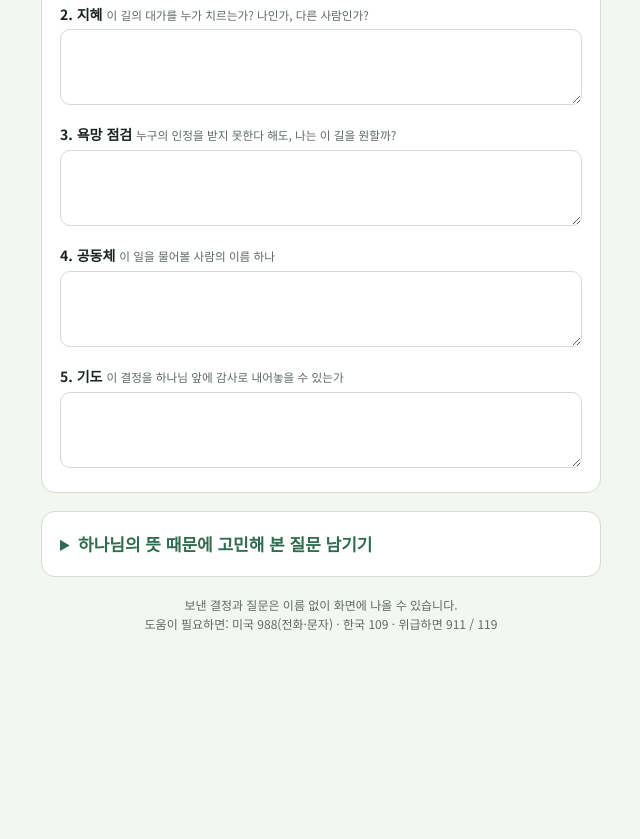
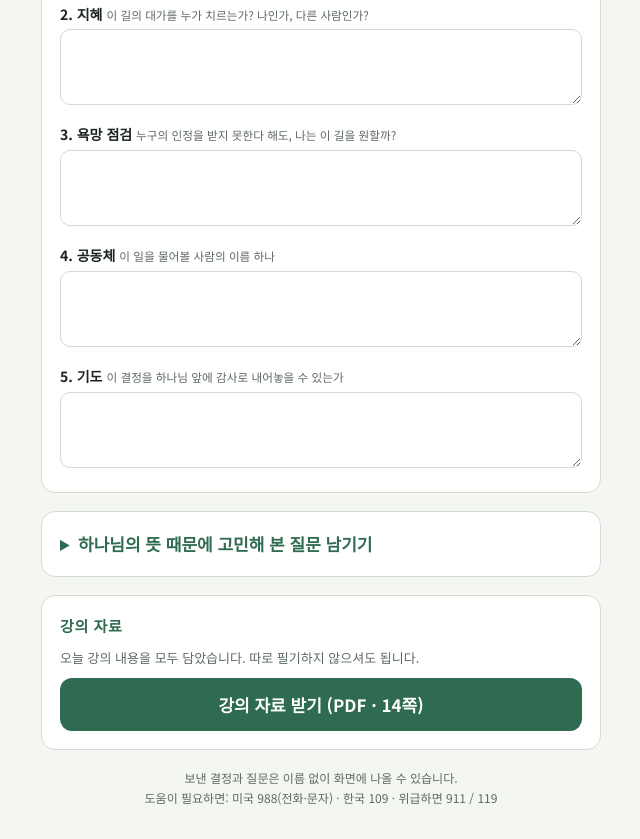
Before and after one commit to karamjang-arch/dodream-live, a plain HTML site: page join.html in a window 1280 px wide. Shown: the part 545-1384 px from the top of the page, without its empty margins (319-959 px from the left). Before the commit the page ends 1210 px from the top, so only its background shows below. Drawn offline with Linux system fonts and the light colour scheme; no server answers.

Commit message:
참여 화면 맨 아래에 강의 자료(PDF) 받기 추가
Co-Authored-By: Claude Opus 5.5 <noreply@anthropic.com>
Claude-Session: https://claude.ai/code/session_01WCtJVLu4WFEXRXLiWT1Dhi

```diff
--- a/join.html
+++ b/join.html
@@ -86,6 +86,12 @@ footer{font-size:12px;color:var(--muted);text-align:center}
       <div style="margin-top:10px"><button class="btn ghost" id="qsend">질문 보내기</button></div>
       <p class="msg" id="qmsg"></p>
     </details>
+  </section>
+
+  <section class="card">
+    <h2>강의 자료</h2>
+    <p class="note" style="margin:0 0 10px">오늘 강의 내용을 모두 담았습니다. 따로 필기하지 않으셔도 됩니다.</p>
+    <a class="btn" href="handout.pdf?v=1" download="하나님의음성듣기_강의자료.pdf" style="display:block;text-align:center;text-decoration:none">강의 자료 받기 (PDF · 14쪽)</a>
   </section>
 
   <footer>보낸 결정과 질문은 이름 없이 화면에 나올 수 있습니다.<br>도움이 필요하면: 미국 988(전화·문자) · 한국 109 · 위급하면 911 / 119</footer>
```
Also changed, not shown: 1 other file.
